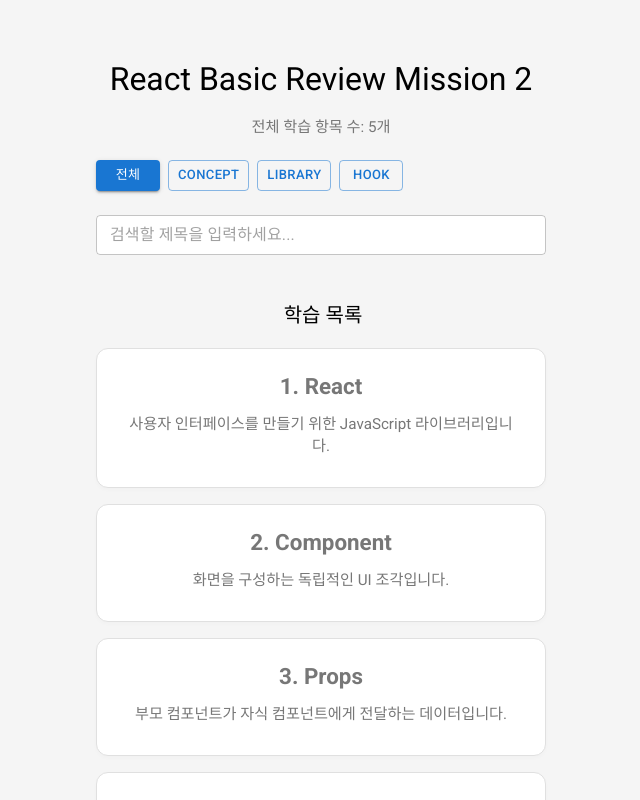
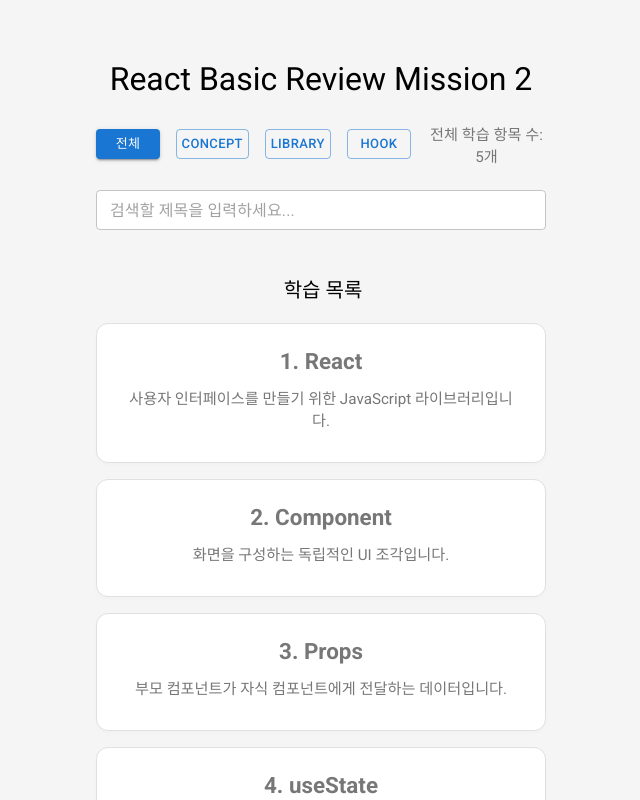
Before and after one commit to chittybb1357-commits/sandbox_info_2, a React (Vite) app: page / in a window 1280 px wide. Shown: the top 800 px of the page, without its empty margins (319-959 px from the left). Built offline with nearby package versions, Linux system fonts and the light colour scheme.

Commit message:
Reorganize layout in App component by moving item count display into Stack

```diff
--- a/src/App.jsx
+++ b/src/App.jsx
@@ -34,9 +34,16 @@
     <div className="App">
       <h1>React Basic Review Mission 2</h1>
 
-      <p>전체 학습 항목 수: {filteredItems().length}개</p>
-
-      <Stack direction="row" spacing={1} sx={{ mb: 3, justifyContent: "flex-start", mt: 3 }}>
+      <Stack
+        direction="row"
+        spacing={2}
+        sx={{
+          mb: 3,
+          justifyContent: "flex-start",
+          alignItems: "center",
+          mt: 3,
+        }}
+      >
         {categories.map(cat => (
           <Button
             key={cat.value}
@@ -47,6 +54,8 @@
             {cat.label}
           </Button>
         ))}
+
+        <p>전체 학습 항목 수: {filteredItems().length}개</p>
       </Stack>
 
       <TextField
```
